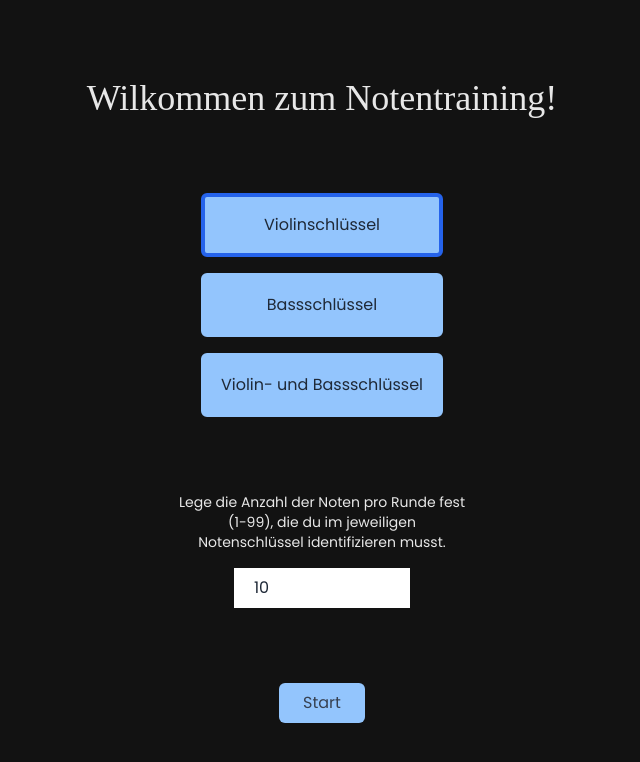
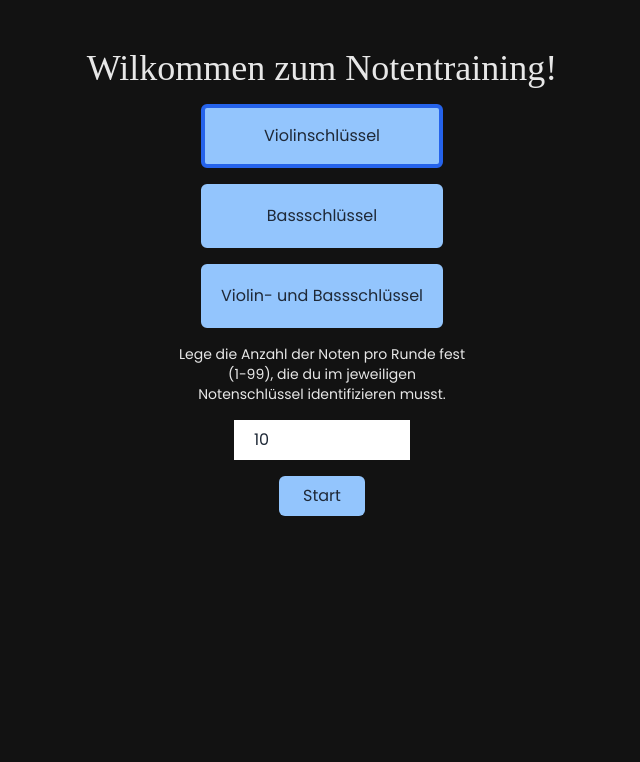
Before and after one commit to kilianmandscharo/music_training, a Next.js app: page / in a window 1280 px wide. Shown: the top 762 px of the page, without its empty margins (318-958 px from the left). Built offline with nearby package versions, Linux system fonts and the light colour scheme; a web font is replaced by a local one.

Commit message:
added delay for input/layout changes

```diff
--- /dev/null
+++ b/components/Button.tsx
@@ -0,0 +1,15 @@
+interface ButtonProps {
+    name: string;
+    handleClick: () => void;
+}
+
+export default function Button({ name, handleClick }: ButtonProps) {
+    return (
+        <button
+            onClick={handleClick}
+            className="bg-blue-300 py-2 px-6 rounded-md sm:hover:bg-blue-400 text-gray-800 transition-colors"
+        >
+            {name}
+        </button>
+    );
+}
--- a/components/ModeButton.tsx
+++ b/components/ModeButton.tsx
@@ -12,10 +12,10 @@ export default function ModeButton({
     return (
         <button
             onClick={changeMode}
-            className={`p-4 bg-blue-300 hover:bg-blue-400 rounded-md text-gray-800 border-4 ${
+            className={`p-4 bg-blue-300 sm:hover:bg-blue-400 rounded-md text-gray-800 border-4 ${
                 highlighted
                     ? "border-blue-600"
-                    : "border-blue-300 hover:border-blue-400"
+                    : "border-blue-300 sm:hover:border-blue-400"
             }`}
         >
             {name}
--- a/components/Stats.tsx
+++ b/components/Stats.tsx
@@ -1,6 +1,7 @@
 import { useEffect, useState } from "react";
 import useWindowWidth from "../hooks/useWindowWidth";
 import { Guess } from "../interfaces/interfaces";
+import Button from "./Button";
 import { noteComponents } from "./Notes";
 
 interface StatsProps {
@@ -112,12 +113,7 @@ export default function Stats({
                     </p>
                 ))}
             </div>
-            <button
-                onClick={handleNewRound}
-                className="bg-blue-300 py-2 px-6 rounded-md hover:bg-blue-400 text-gray-700 transition-colors"
-            >
-                Neue Runde
-            </button>
+            <Button name="Neue Runde" handleClick={handleNewRound} />
             {hover && width >= 640 && (
                 <div
                     style={{ top: currentOffset - 100 }}
--- a/components/Welcome.tsx
+++ b/components/Welcome.tsx
@@ -1,5 +1,6 @@
 import { Dispatch, SetStateAction, useEffect, useState } from "react";
 import { Mode } from "../interfaces/interfaces";
+import Button from "./Button";
 import ModeButton from "./ModeButton";
 
 interface WelcomeProps {
@@ -108,12 +109,7 @@ export default function Welcome({
                     value={currentInput}
                 />
             </form>
-            <button
-                onClick={handleClick}
-                className="bg-blue-300 text-gray-700 rounded-md py-2 px-6 hover:bg-blue-400 transition-colors"
-            >
-                Start
-            </button>
+            <Button name="Start" handleClick={handleClick} />
         </div>
     );
 }
--- a/pages/index.tsx
+++ b/pages/index.tsx
@@ -1,6 +1,7 @@
 import type { NextPage } from "next";
 import Head from "next/head";
 import { useEffect, useState } from "react";
+import Button from "../components/Button";
 import Keypad from "../components/Keypad";
 import {
     noteComponents,
@@ -28,6 +29,7 @@ const Home: NextPage = () => {
     );
     const [started, setStarted] = useState(false);
     const [numberOfNotesPerRound, setNumberOfNotesPerRound] = useState(10);
+    const [noInputAllowed, setNoInputAllowed] = useState(false);
 
     useEffect(() => {
         const names = Object.keys(noteComponents);
@@ -78,6 +80,9 @@ const Home: NextPage = () => {
     };
 
     const handleInput = (inputNote: string) => {
+        if (noInputAllowed) {
+            return;
+        }
         const [current, fullNoteName] = currentNote;
         const correct = inputNote === current;
         const now = new Date().getTime();
@@ -93,10 +98,12 @@ const Home: NextPage = () => {
             },
         ]);
         setMessage(correct ? "Correct" : "False");
+        setNoInputAllowed(true);
         setTimeout(() => {
             if (round === numberOfNotesPerRound) {
                 setRoundEnded(true);
             } else {
+                setNoInputAllowed(false);
                 nextNote();
                 setTimeAtLastInput(new Date());
                 setMessage("Welche Note ist das?");
@@ -112,6 +119,7 @@ const Home: NextPage = () => {
         setTimeAtLastInput(new Date());
         setMessage("Welche Note ist das?");
         setRoundEnded(false);
+        setNoInputAllowed(false);
     };
 
     const startRound = () => {
@@ -138,21 +146,22 @@ const Home: NextPage = () => {
                     content="width=device-width, initial-scale=1.0"
                 />
             </Head>
-            <div className="base-black relative mx-auto max-w-4xl h-screen min-w-[18rem] flex flex-col justify-around items-center p-8 text-white/90 font-body">
+            <div className="base-black relative mx-auto max-w-4xl  min-w-[18rem] flex flex-col justify-around items-center p-8 text-white/90 font-body">
                 <p className="text-xl">{message}</p>
                 <div className="mx-auto flex justify-center items-center p-12 m-8 w-full bg-blue-300 rounded-md">
                     {noteComponent}
                 </div>
-                <Keypad handleInput={handleInput} disabled={showWelcome} />
-                <p className="mx-auto mt-4 text-xl">
+                <Keypad
+                    handleInput={handleInput}
+                    disabled={showWelcome || roundEnded || noInputAllowed}
+                />
+                <p className="mx-auto my-4 text-xl">
                     Runde {round}/{numberOfNotesPerRound}
                 </p>
-                <button
-                    onClick={() => setShowWelcome(true)}
-                    className="py-2 px-6 bg-blue-300 hover:bg-blue-400 text-gray-800 rounded-md"
-                >
-                    Zur Startseite
-                </button>
+                <Button
+                    name="Zur Startseite"
+                    handleClick={() => setShowWelcome(true)}
+                />
                 {roundEnded && (
                     <Stats
                         guesses={guesses}
```
